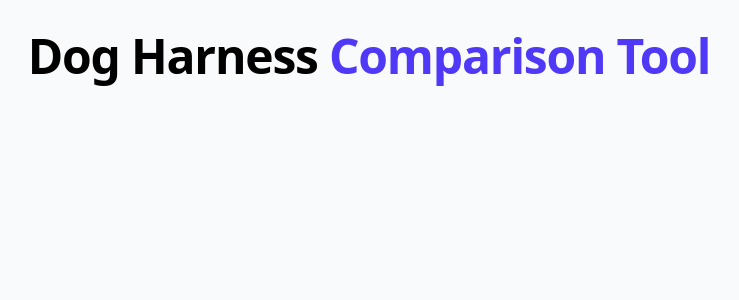
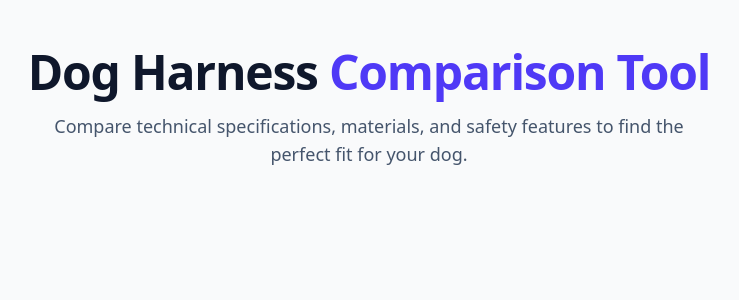
Before and after one commit to dpalexandru/progetto-finale-spec-frontend-front, a React (Vite) app: page / in a window 1280 px wide. Shown: the top 300 px of the page, without its empty margins (271-1010 px from the left). Built offline with nearby package versions, Linux system fonts and the light colour scheme.

Commit message:
feat: setup react-router and create home page with header

```diff
--- a/package.json
+++ b/package.json
@@ -13,6 +13,7 @@
     "@tailwindcss/vite": "^4.1.18",
     "react": "^19.2.0",
     "react-dom": "^19.2.0",
+    "react-router-dom": "^7.11.0",
     "tailwindcss": "^4.1.18"
   },
   "devDependencies": {
--- a/src/App.jsx
+++ b/src/App.jsx
@@ -1,14 +1,15 @@
+import { BrowserRouter as Router, Routes, Route } from 'react-router-dom';
+import Home from './pages/Home';
+
 function App() {
   return (
-    <>
-      <div className="min-h-screen bg-gray-50">
-        <div className="max-w-7xl mx-auto px-4 sm:px-6 lg:px-8">
-          <h1 className="text-center text-4xl md:text-5xl font-bold mb-4 pt-8 tracking-tight">
-            Dog Harness <span className="text-indigo-600">Comparison Tool</span>
-          </h1>
-        </div>
-      </div>
-    </>
+    <Router>
+
+          <Routes>
+            <Route path="/" element={<Home />} />
+          </Routes>
+
+    </Router>
   );
 }
 
--- /dev/null
+++ b/src/pages/Home.jsx
@@ -0,0 +1,22 @@
+import React from "react";
+
+function Home() {
+  return (
+    <>
+      <div className="min-h-screen bg-gray-50">
+        <header className="py-12">
+          <h1 className="text-center text-4xl md:text-5xl font-bold mb-4 tracking-tight text-slate-900">
+            Dog Harness <span className="text-indigo-600">Comparison Tool</span>
+          </h1>
+          <p className="text-center text-slate-600 max-w-2xl mx-auto text-lg">
+            Compare technical specifications, materials, and safety features to
+            find the perfect fit for your dog.
+          </p>
+        </header>
+        {/* Main*/}
+      </div>
+    </>
+  );
+}
+
+export default Home;
```
Also changed, not shown: 1 other file (tests, documents, lock files or other folders).
